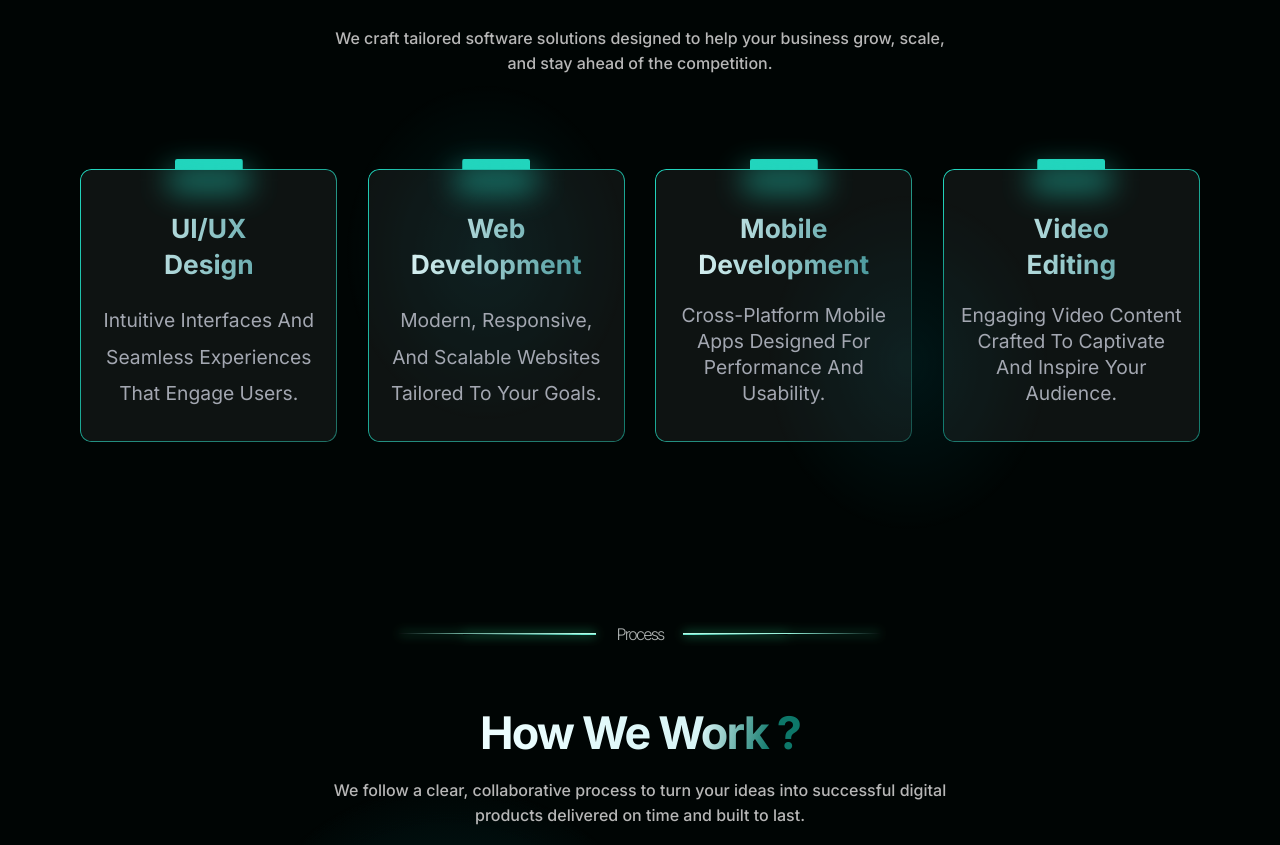
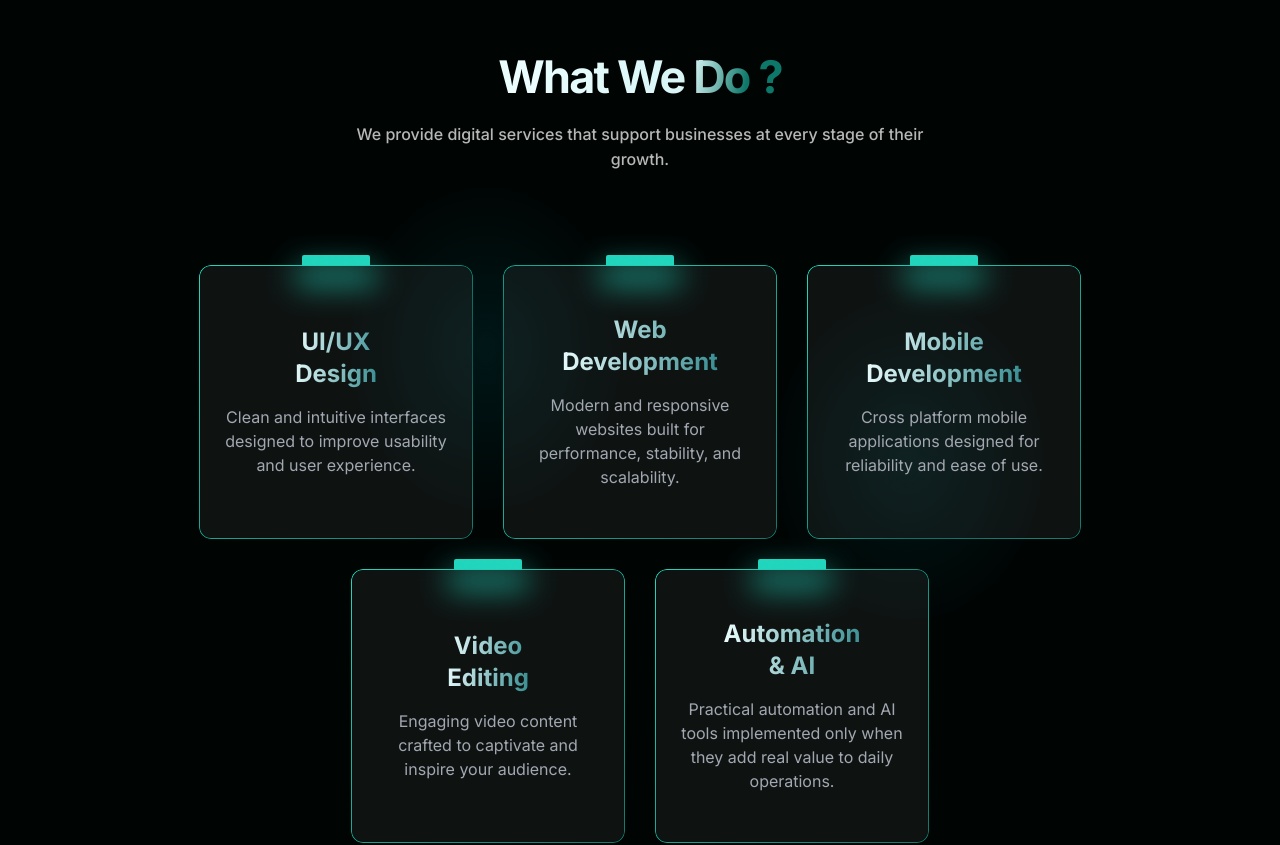
Before and after one commit to AmineLadrem/codify, a Next.js app: page / in a window 1280 px wide. Shown: the part 2630-3475 px from the top of the page. Built offline with nearby package versions, Linux system fonts and the light colour scheme; a web font is replaced by a local one.

Commit message:
updated team cards

```diff
--- a/src/app/sections/navbar.tsx
+++ b/src/app/sections/navbar.tsx
@@ -206,7 +206,7 @@
       {/* Mobile Menu */}
       {isMenuOpen && (
         <div
-          className="lg:hidden fixed top-[80px] left-4 right-4 backdrop-blur-md rounded-2xl overflow-hidden"
+          className="lg:hidden fixed top-[72px] sm:top-[76px] left-4 right-4 backdrop-blur-md rounded-2xl overflow-hidden z-40"
           style={{
             background: "rgba(0, 0, 0, 0.95)",
             border: "1px solid rgba(255, 255, 255, 0.1)",
--- a/src/app/sections/services.tsx
+++ b/src/app/sections/services.tsx
@@ -6,10 +6,7 @@
   return (
     <section
       id="services"
-      className="flex flex-col items-center px-4 sm:px-6 md:px-8 py-12 sm:py-16 md:py-20 relative"
-      style={{
-        minHeight: "795px",
-      }}
+      className="flex flex-col items-center px-4 sm:px-6 md:px-8 py-10 sm:py-16 md:py-20 relative min-h-0"
     >
       {/* Ellipse Background - Between First Two Cards */}
       <div className="absolute pointer-events-none overflow-hidden hidden lg:block" style={{ left: '27%', top: '290px', width: '280px', height: '335px' }}>
@@ -116,113 +113,86 @@
             color: "rgba(183, 183, 183, 1)",
           }}
         >
-          We craft tailored software solutions designed to help your business grow, scale, and stay ahead of the competition.
+          We provide digital services that support businesses at every stage of their growth.
         </div>
       </div>
 
-      {/* New Frame Below */}
+      {/* Service Cards - clean grid layout */}
       <div
-        className="mx-auto w-full max-w-[1150px] grid grid-cols-1 sm:grid-cols-2 lg:grid-cols-4 gap-6 md:gap-8 px-4"
-        style={{
-          opacity: 1,
-          marginTop: "70px",
-          alignItems: "flex-end",
-        }}
+        className="mx-auto w-full max-w-[1150px] flex flex-wrap justify-center gap-6 md:gap-8 px-4 mt-8 sm:mt-12 md:mt-[70px]"
+        style={{ opacity: 1 }}
       >
-        {/* Service Cards */}
-        {[1, 2, 3, 4].map((card, index) => (
+        {[1, 2, 3, 4, 5].map((card, index) => (
           <div
             key={card}
-            className="relative group w-full max-w-[272px] mx-auto"
+            className="relative group w-full max-w-[272px] flex flex-col items-center justify-center rounded-xl px-4 sm:px-6 py-6 sm:py-8"
             style={{
-              height: "272px",
-              borderRadius: "11.33px",
+              minHeight: "272px",
               background: "rgba(71, 76, 76, 0.2)",
-              opacity: 1,
               transition: "all 0.4s cubic-bezier(0.4, 0, 0.2, 1)",
               cursor: "pointer",
             }}
             onMouseEnter={(e) => {
               e.currentTarget.style.transform = "translateY(-8px)";
               e.currentTarget.style.background = "rgba(71, 76, 76, 0.35)";
-              // Change chapeau color
-              const chapeau = e.currentTarget.querySelector('.chapeau') as HTMLElement;
-              if (chapeau) {
-                chapeau.style.background = "rgba(248, 150, 30, 1)";
-              }
-              // Change blur color
-              const blur = e.currentTarget.querySelector('.chapeau-blur') as HTMLElement;
-              if (blur) {
-                blur.style.background = "rgba(248, 150, 30, 0.8)";
-                blur.style.opacity = "1";
-              }
+              const chapeau = e.currentTarget.querySelector(".chapeau") as HTMLElement;
+              if (chapeau) chapeau.style.background = "rgba(248, 150, 30, 1)";
+              const blur = e.currentTarget.querySelector(".chapeau-blur") as HTMLElement;
+              if (blur) { blur.style.background = "rgba(248, 150, 30, 0.8)"; blur.style.opacity = "1"; }
+              const border = e.currentTarget.querySelector(".card-border") as HTMLElement;
+              if (border) border.style.boxShadow = "0 0 20px rgba(248, 150, 30, 0.4)";
             }}
             onMouseLeave={(e) => {
               e.currentTarget.style.transform = "translateY(0)";
               e.currentTarget.style.background = "rgba(71, 76, 76, 0.2)";
-              // Reset chapeau color
-              const chapeau = e.currentTarget.querySelector('.chapeau') as HTMLElement;
-              if (chapeau) {
-                chapeau.style.background = "rgba(34, 213, 189, 1)";
-              }
-              // Reset blur color
-              const blur = e.currentTarget.querySelector('.chapeau-blur') as HTMLElement;
-              if (blur) {
-                blur.style.background = "rgba(34, 213, 189, 0.8)";
-                blur.style.opacity = "0.8";
-              }
+              const chapeau = e.currentTarget.querySelector(".chapeau") as HTMLElement;
+              if (chapeau) chapeau.style.background = "rgba(34, 213, 189, 1)";
+              const blur = e.currentTarget.querySelector(".chapeau-blur") as HTMLElement;
+              if (blur) { blur.style.background = "rgba(34, 213, 189, 0.8)"; blur.style.opacity = "0.8"; }
+              const border = e.currentTarget.querySelector(".card-border") as HTMLElement;
+              if (border) border.style.boxShadow = "none";
             }}
           >
-            {/* Gradient Border */}
+            {/* Gradient border */}
             <div
-              className="transition-all duration-400"
+              className="card-border"
               style={{
                 position: "absolute",
-                inset: -0.71,
-                borderRadius: "11.33px",
-                padding: "0.71px",
+                inset: -1,
+                borderRadius: "12px",
+                padding: "1px",
                 background: "linear-gradient(137.54deg, #22D5BD 2.03%, #15796B 97.97%)",
                 WebkitMask: "linear-gradient(#fff 0 0) content-box, linear-gradient(#fff 0 0)",
                 WebkitMaskComposite: "xor",
                 maskComposite: "exclude",
                 pointerEvents: "none",
                 zIndex: -1,
-                boxShadow: "0 0 0 rgba(34, 213, 189, 0)",
                 transition: "box-shadow 0.4s ease",
               }}
-              onMouseEnter={(e) => {
-                e.currentTarget.style.boxShadow = "0 0 20px rgba(34, 213, 189, 0.5), 0 0 40px rgba(34, 213, 189, 0.3)";
-              }}
-              onMouseLeave={(e) => {
-                e.currentTarget.style.boxShadow = "0 0 0 rgba(34, 213, 189, 0)";
-              }}
             />
-
             {/* Chapeau */}
             <div
               className="chapeau"
               style={{
                 position: "absolute",
                 width: "68px",
-                height: "21.958332061767578px",
+                height: "22px",
                 top: "-11px",
                 left: "50%",
                 transform: "translateX(-50%)",
-                borderRadius: "2.13px",
+                borderRadius: "2px",
                 background: "rgba(34, 213, 189, 1)",
-                opacity: 1,
                 clipPath: "polygon(0 0, 100% 0, 100% 50%, 0 50%)",
                 transition: "all 0.4s ease",
               }}
             />
-            {/* Chapeau Shadow Blur */}
             <div
               className="chapeau-blur"
               style={{
                 position: "absolute",
                 width: "80px",
                 height: "20px",
-                top: "0px",
+                top: "0",
                 left: "50%",
                 transform: "translateX(-50%)",
                 background: "rgba(34, 213, 189, 0.8)",
@@ -231,209 +201,36 @@
                 transition: "all 0.4s ease",
               }}
             />
-
-            {/* Card Content - First Card */}
+            {/* Content */}
             {index === 0 && (
-              <>
-                <div
-                  className="group-hover:scale-105 transition-transform duration-300"
-                  style={{
-                    width: "221px",
-                    height: "auto",
-                    margin: "0 auto",
-                    marginTop: "40px",
-                    opacity: 1,
-                    fontFamily: "Inter",
-                    fontWeight: 700,
-                    fontSize: "26.35px",
-                    lineHeight: "36.38px",
-                    letterSpacing: "0px",
-                    textAlign: "center",
-                    verticalAlign: "middle",
-                    textTransform: "capitalize",
-                    background: "linear-gradient(96.94deg, #EDFEFF 0.91%, #0D7377 122.3%)",
-                    WebkitBackgroundClip: "text",
-                    WebkitTextFillColor: "transparent",
-                    backgroundClip: "text",
-                  }}
-                >
-                  UI/UX
-                  <br />
-                  Design
-                </div>
-                <div
-                  style={{
-                    width: "221px",
-                    margin: "0 auto",
-                    marginTop: "20px",
-                    opacity: 1,
-                    fontFamily: "Inter",
-                    fontWeight: 400,
-                    fontSize: "19.27px",
-                    lineHeight: "36.38px",
-                    letterSpacing: "0px",
-                    textAlign: "center",
-                    verticalAlign: "middle",
-                    textTransform: "capitalize",
-                    color: "rgba(163, 167, 177, 1)",
-                  }}
-                >
-                  Intuitive interfaces and seamless experiences that engage users.
-                </div>
-              </>
+              <div className="flex flex-col items-center gap-4 text-center">
+                <div style={{ fontFamily: "Inter", fontWeight: 700, fontSize: "24px", lineHeight: "1.3", background: "linear-gradient(96.94deg, #EDFEFF 0.91%, #0D7377 122.3%)", WebkitBackgroundClip: "text", WebkitTextFillColor: "transparent", backgroundClip: "text" }}>UI/UX<br />Design</div>
+                <div style={{ fontFamily: "Inter", fontWeight: 400, fontSize: "16px", lineHeight: "1.5", color: "rgba(163, 167, 177, 1)" }}>Clean and intuitive interfaces designed to improve usability and user experience.</div>
+              </div>
             )}
-
-            {/* Card Content - Second Card */}
             {index === 1 && (
-              <>
-                <div
-                  className="group-hover:scale-105 transition-transform duration-300"
-                  style={{
-                    width: "221px",
-                    height: "auto",
-                    margin: "0 auto",
-                    marginTop: "40px",
-                    opacity: 1,
-                    fontFamily: "Inter",
-                    fontWeight: 700,
-                    fontSize: "26.35px",
-                    lineHeight: "36.38px",
-                    letterSpacing: "0px",
-                    textAlign: "center",
-                    verticalAlign: "middle",
-                    textTransform: "capitalize",
-                    background: "linear-gradient(96.94deg, #EDFEFF 0.91%, #0D7377 122.3%)",
-                    WebkitBackgroundClip: "text",
-                    WebkitTextFillColor: "transparent",
-                    backgroundClip: "text",
-                  }}
-                >
-                  Web
-                  <br />
-                  Development
-                </div>
-                <div
-                  style={{
-                    width: "221px",
-                    margin: "0 auto",
-                    marginTop: "20px",
-                    opacity: 1,
-                    fontFamily: "Inter",
-                    fontWeight: 400,
-                    fontSize: "19.27px",
-                    lineHeight: "36.38px",
-                    letterSpacing: "0px",
-                    textAlign: "center",
-                    verticalAlign: "middle",
-                    textTransform: "capitalize",
-                    color: "rgba(163, 167, 177, 1)",
-                  }}
-                >
-                  Modern, responsive, and scalable websites tailored to your goals.
-                </div>
-              </>
+              <div className="flex flex-col items-center gap-4 text-center">
+                <div style={{ fontFamily: "Inter", fontWeight: 700, fontSize: "24px", lineHeight: "1.3", background: "linear-gradient(96.94deg, #EDFEFF 0.91%, #0D7377 122.3%)", WebkitBackgroundClip: "text", WebkitTextFillColor: "transparent", backgroundClip: "text" }}>Web<br />Development</div>
+                <div style={{ fontFamily: "Inter", fontWeight: 400, fontSize: "16px", lineHeight: "1.5", color: "rgba(163, 167, 177, 1)" }}>Modern and responsive websites built for performance, stability, and scalability.</div>
+              </div>
             )}
-
-            {/* Card Content - Third Card */}
             {index === 2 && (
-              <>
-                <div
-                  className="group-hover:scale-105 transition-transform duration-300"
-                  style={{
-                    width: "221px",
-                    height: "auto",
-                    margin: "0 auto",
-                    marginTop: "40px",
-                    opacity: 1,
-                    fontFamily: "Inter",
-                    fontWeight: 700,
-                    fontSize: "26.35px",
-                    lineHeight: "36.38px",
-                    letterSpacing: "0px",
-                    textAlign: "center",
-                    verticalAlign: "middle",
-                    textTransform: "capitalize",
-                    background: "linear-gradient(96.94deg, #EDFEFF 0.91%, #0D7377 122.3%)",
-                    WebkitBackgroundClip: "text",
-                    WebkitTextFillColor: "transparent",
-                    backgroundClip: "text",
-                  }}
-                >
-                  Mobile
-                  <br />
-                  Development
-                </div>
-                <div
-                  style={{
-                    width: "221px",
-                    margin: "0 auto",
-                    marginTop: "20px",
-                    opacity: 1,
-                    fontFamily: "Inter",
-                    fontWeight: 400,
-                    fontSize: "19.27px",
-                    lineHeight: "26px",
-                    letterSpacing: "0px",
-                    textAlign: "center",
-                    verticalAlign: "middle",
-                    textTransform: "capitalize",
-                    color: "rgba(163, 167, 177, 1)",
-                  }}
-                >
-                  Cross-platform mobile apps designed for performance and usability.
-                </div>
-              </>
+              <div className="flex flex-col items-center gap-4 text-center">
+                <div style={{ fontFamily: "Inter", fontWeight: 700, fontSize: "24px", lineHeight: "1.3", background: "linear-gradient(96.94deg, #EDFEFF 0.91%, #0D7377 122.3%)", WebkitBackgroundClip: "text", WebkitTextFillColor: "transparent", backgroundClip: "text" }}>Mobile<br />Development</div>
+                <div style={{ fontFamily: "Inter", fontWeight: 400, fontSize: "16px", lineHeight: "1.5", color: "rgba(163, 167, 177, 1)" }}>Cross platform mobile applications designed for reliability and ease of use.</div>
+              </div>
             )}
-
-            {/* Card Content - Fourth Card */}
             {index === 3 && (
-              <>
-                <div
-                  className="group-hover:scale-105 transition-transform duration-300"
-                  style={{
-                    width: "221px",
-                    height: "auto",
-                    margin: "0 auto",
-                    marginTop: "40px",
-                    opacity: 1,
-                    fontFamily: "Inter",
-                    fontWeight: 700,
-                    fontSize: "26.35px",
-                    lineHeight: "36.38px",
-                    letterSpacing: "0px",
-                    textAlign: "center",
-                    verticalAlign: "middle",
-                    textTransform: "capitalize",
-                    background: "linear-gradient(96.94deg, #EDFEFF 0.91%, #0D7377 122.3%)",
-                    WebkitBackgroundClip: "text",
-                    WebkitTextFillColor: "transparent",
-                    backgroundClip: "text",
-                  }}
-                >
-                  Video
-                  <br />
-                  Editing
-                </div>
-                <div
-                  style={{
-                    width: "221px",
-                    margin: "0 auto",
-                    marginTop: "20px",
-                    opacity: 1,
-                    fontFamily: "Inter",
-                    fontWeight: 400,
-                    fontSize: "19.27px",
-                    lineHeight: "26px",
-                    letterSpacing: "0px",
-                    textAlign: "center",
-                    verticalAlign: "middle",
-                    textTransform: "capitalize",
-                    color: "rgba(163, 167, 177, 1)",
-                  }}
-                >
-                  Engaging video content crafted to captivate and inspire your audience.
-                </div>
-              </>
+              <div className="flex flex-col items-center gap-4 text-center">
+                <div style={{ fontFamily: "Inter", fontWeight: 700, fontSize: "24px", lineHeight: "1.3", background: "linear-gradient(96.94deg, #EDFEFF 0.91%, #0D7377 122.3%)", WebkitBackgroundClip: "text", WebkitTextFillColor: "transparent", backgroundClip: "text" }}>Video<br />Editing</div>
+                <div style={{ fontFamily: "Inter", fontWeight: 400, fontSize: "16px", lineHeight: "1.5", color: "rgba(163, 167, 177, 1)" }}>Engaging video content crafted to captivate and inspire your audience.</div>
+              </div>
+            )}
+            {index === 4 && (
+              <div className="flex flex-col items-center gap-4 text-center">
+                <div style={{ fontFamily: "Inter", fontWeight: 700, fontSize: "24px", lineHeight: "1.3", background: "linear-gradient(96.94deg, #EDFEFF 0.91%, #0D7377 122.3%)", WebkitBackgroundClip: "text", WebkitTextFillColor: "transparent", backgroundClip: "text" }}>Automation<br />& AI</div>
+                <div style={{ fontFamily: "Inter", fontWeight: 400, fontSize: "16px", lineHeight: "1.5", color: "rgba(163, 167, 177, 1)" }}>Practical automation and AI tools implemented only when they add real value to daily operations.</div>
+              </div>
             )}
           </div>
         ))}
```
Also changed, not shown: src/app/sections/about.tsx (+6 -2 lines), 2 other files (tests, documents, lock files or other folders).
